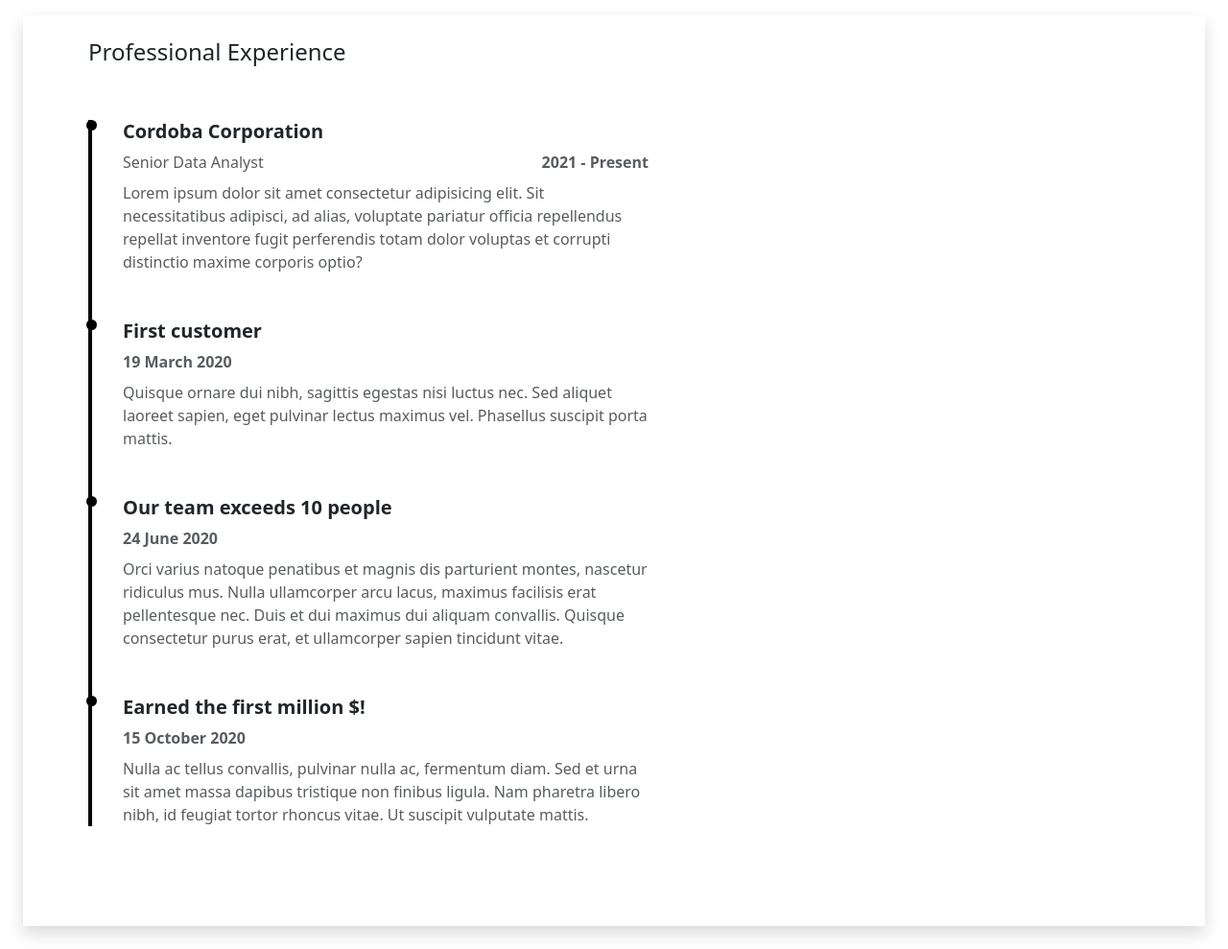
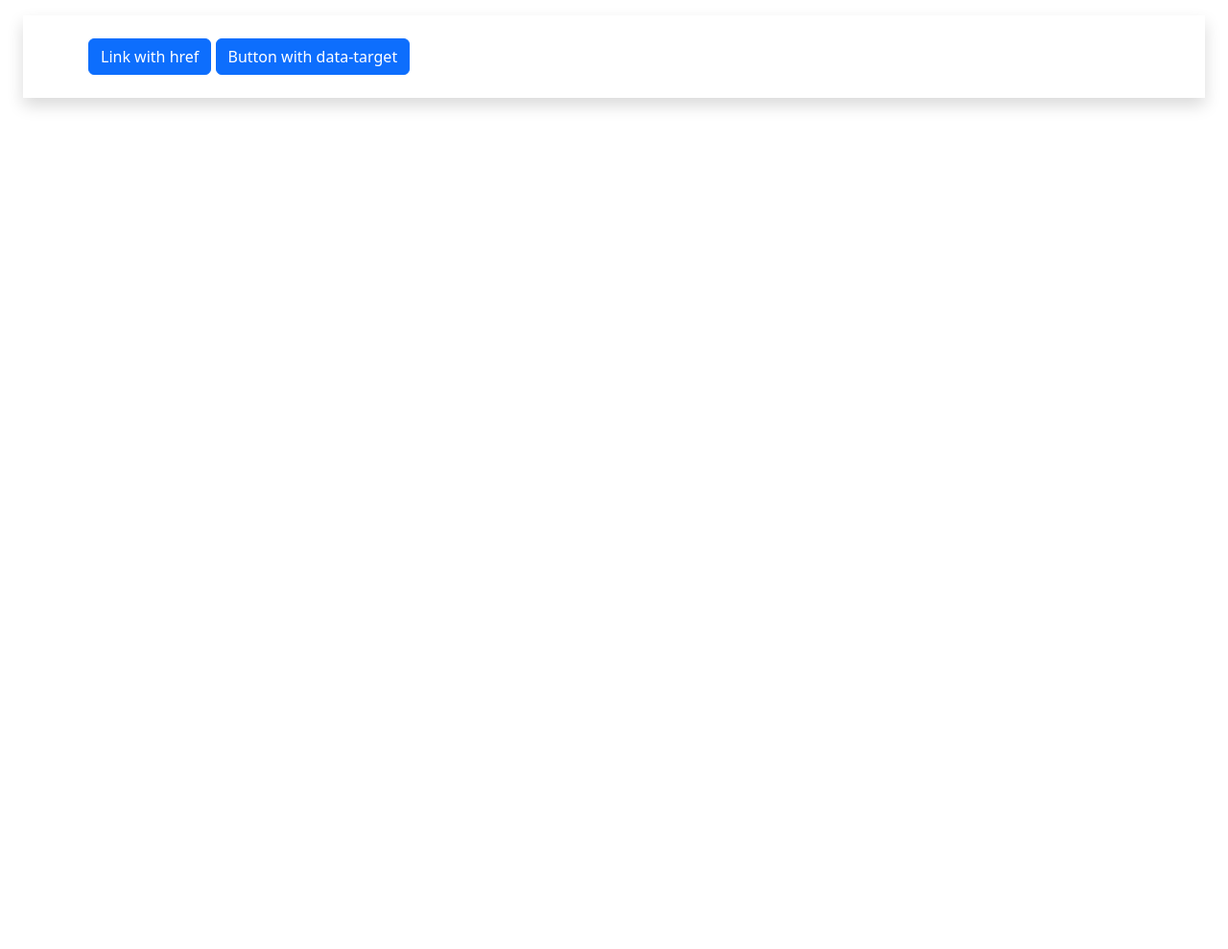
Before and after one commit to vgsong/myport, a Django app: page /profexp/ in a window 1280 px wide. Shown: the part 75-1064 px from the top of the page at 96% size. After the commit the page ends 189 px from the top, so only its background shows below. Run offline with Django 5.2, Linux system fonts and the light colour scheme; parts of the project's set-up code (start-up, migrations or seed data) failed here and were passed over; some libraries are stand-ins or nearby versions.

Commit message:
fine tuning

```diff
--- a/vsong/minato/templates/minato/index.html
+++ b/vsong/minato/templates/minato/index.html
@@ -26,7 +26,7 @@
           Started my career in public accounting. Shifted to Data/ERP System Analyst because I enjoy cleaning data and automating processes. MS Excel(SME), VBA, and Python help me put the daily bread on my table.
           I enjoy eliminating repetitive tasks or processing reports with a single button.
         </p>
-        <p>I am not knowledgeable with front-end. I used LLM to support the front-end portion. The backend I used LLM as google search. </p>
+        <p>I am not knowledgeable with front-end. I used LLM to support the front-end portion of this website. The backend I used LLM as google search. </p>
 
       </div>
     </div>
@@ -36,7 +36,7 @@
 
   <!-- Card Body -->
   <div class="card-body p-4">
-      <!-- Company 1 -->
+      <!-- Company 0 -->
     <div class="mb-4 pb-3 border-bottom">
       <div class="d-flex justify-content-between align-items-center mb-1">
         <h6 class="fw-bold text-primary mb-0">Senior Data/ERP System Analyst</h6>
@@ -79,7 +79,7 @@
       </div>
 
       <p class="card-text text-dark small mb-0">
-        Constructed mobile-first layouts using the Bootstrap grid and passed context via Django templates.
+        Started at Moss Adams, left and joined City National Bank as Financial Reporting Accoutant.
       </p>
     </div>
 
--- a/vsong/minato/templates/minato/main/base.html
+++ b/vsong/minato/templates/minato/main/base.html
@@ -5,12 +5,11 @@
 
 {% bootstrap_javascript %}
 
-<!-- <html data-bs-theme="forest-dark"> -->
-<html>
+<html data-bs-theme="forest-dark">
 
     <head>
 
-        <!-- <link rel="stylesheets" href="{% static 'minato/style.css' %}"> -->
+        <link rel="stylesheets" href="{% static 'minato/css/style.css' %}">
         <link rel="icon" href="data:">
         <script src="{% static 'minato/js/jquery-3.7.1.min.js' %}"></script>
         <script src="{% static 'minato/js/chart.min.js' %}"></script>
--- a/vsong/minato/templates/minato/profexp.html
+++ b/vsong/minato/templates/minato/profexp.html
@@ -5,56 +5,18 @@
 
 
 <div class="container ms-5 pt-3 w-50">
-<h4>Professional Experience</h4>
-<section class="py-5">
-  <ul class="timeline">
-    <li class="timeline-item mb-5">
-      <h5 class="fw-bold">Cordoba Corporation</h5>
-      <div class="d-flex justify-content-between pr-3">
-      <p class="text-muted mb-2 text-small">Senior Data Analyst</p>
-      <p class="text-muted mb-2 fw-bold">2021 - Present</p>
-      </div>
-      <p class="text-muted">
-        Lorem ipsum dolor sit amet consectetur adipisicing elit. Sit
-        necessitatibus adipisci, ad alias, voluptate pariatur officia
-        repellendus repellat inventore fugit perferendis totam dolor
-        voluptas et corrupti distinctio maxime corporis optio?
-      </p>
-    </li>
-
-    <li class="timeline-item mb-5">
-      <h5 class="fw-bold">First customer</h5>
-      <p class="text-muted mb-2 fw-bold">19 March 2020</p>
-      <p class="text-muted">
-        Quisque ornare dui nibh, sagittis egestas nisi luctus nec. Sed
-        aliquet laoreet sapien, eget pulvinar lectus maximus vel.
-        Phasellus suscipit porta mattis.
-      </p>
-    </li>
-
-    <li class="timeline-item mb-5">
-      <h5 class="fw-bold">Our team exceeds 10 people</h5>
-      <p class="text-muted mb-2 fw-bold">24 June 2020</p>
-      <p class="text-muted">
-        Orci varius natoque penatibus et magnis dis parturient montes,
-        nascetur ridiculus mus. Nulla ullamcorper arcu lacus, maximus
-        facilisis erat pellentesque nec. Duis et dui maximus dui aliquam
-        convallis. Quisque consectetur purus erat, et ullamcorper sapien
-        tincidunt vitae.
-      </p>
-    </li>
-
-    <li class="timeline-item mb-5">
-      <h5 class="fw-bold">Earned the first million $!</h5>
-      <p class="text-muted mb-2 fw-bold">15 October 2020</p>
-      <p class="text-muted">
-        Nulla ac tellus convallis, pulvinar nulla ac, fermentum diam. Sed
-        et urna sit amet massa dapibus tristique non finibus ligula. Nam
-        pharetra libero nibh, id feugiat tortor rhoncus vitae. Ut suscipit
-        vulputate mattis.
-      </p>
-    </li>
-  </ul>
-</section>
+<p>
+  <a class="btn btn-primary" data-toggle="collapse" href="#collapseExample" role="button" aria-expanded="false" aria-controls="collapseExample">
+    Link with href
+  </a>
+  <button class="btn btn-primary" type="button" data-toggle="collapse" data-target="#collapseExample" aria-expanded="false" aria-controls="collapseExample">
+    Button with data-target
+  </button>
+</p>
+<div class="collapse" id="collapseExample">
+  <div class="card card-body">
+    Anim pariatur cliche reprehenderit, enim eiusmod high life accusamus terry richardson ad squid. Nihil anim keffiyeh helvetica, craft beer labore wes anderson cred nesciunt sapiente ea proident.
+  </div>
+</div>
 </div>
 {% endblock %}
--- a/vsong/minato/templates/minato/reading.html
+++ b/vsong/minato/templates/minato/reading.html
@@ -12,7 +12,12 @@
           <!-- Status & Genre Header -->
           <div class="d-flex justify-content-between align-items-center mb-3">
             <span class="badge bg-light text-secondary border px-2 py-1 small fw-normal">{{ book.genre }}</span>
+            {% if book.status == 'FINISHED'%}
             <span class="badge bg-success-subtle text-success border border-success-subtle px-2 py-1 rounded-pill">{{ book.status }}</span>
+            {% else %}
+            <span class="badge bg-warning-subtle text-success border border-success-subtle px-2 py-1 rounded-pill">{{ book.status }}</span>
+            {% endif %}
+
           </div>
 
           <!-- Book Meta Data -->
--- a/vsong/mysite/settings.py
+++ b/vsong/mysite/settings.py
@@ -32,7 +32,7 @@ DEBUG = os.getenv('DEBUG')
 ALLOWED_HOSTS = ['localhost', '127.0.0.1', '0.0.0.0']
 
 
-# Application definition
+# Application definitions
 
 INSTALLED_APPS = [
     'minato.apps.MinatoConfig',
@@ -162,7 +162,6 @@ STATIC_ROOT = BASE_DIR / 'staticfiles'
 
 X_FRAME_OPTIONS = 'SAMEORIGIN'
 
-
 # Absolute filesystem path to the directory that will hold user-uploaded files
 MEDIA_ROOT = os.path.join(BASE_DIR, 'media')
 
```
Also changed, not shown: requirements.txt (+34 -13 lines).
